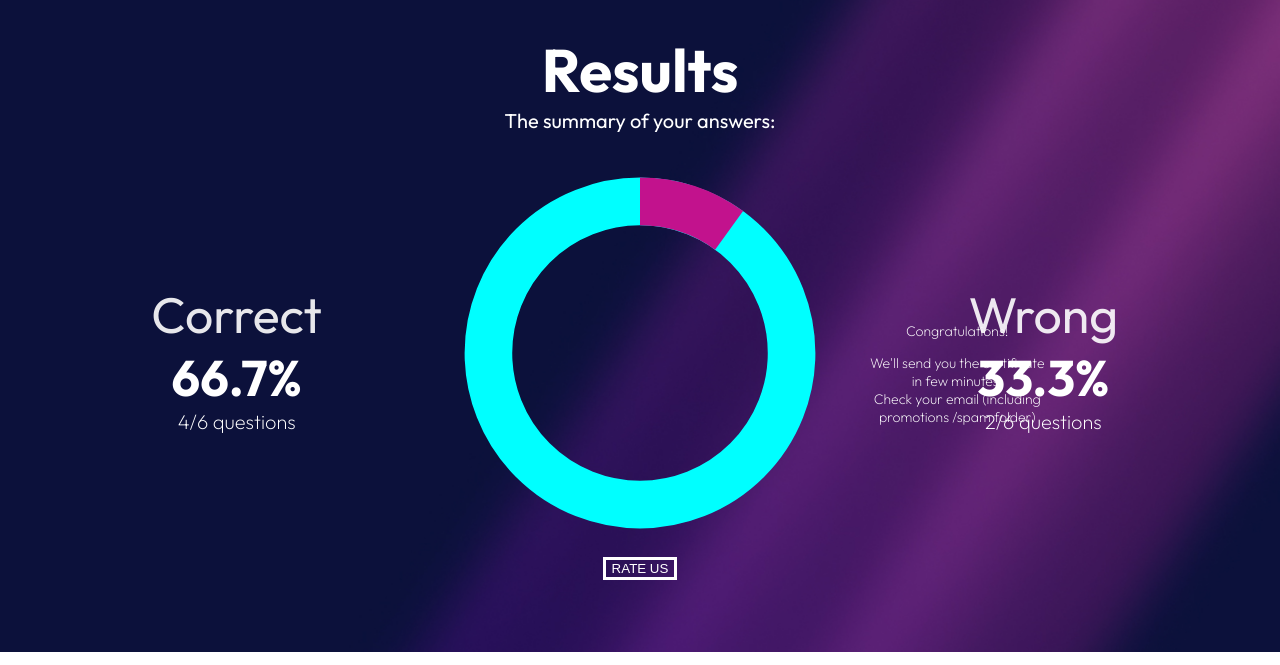
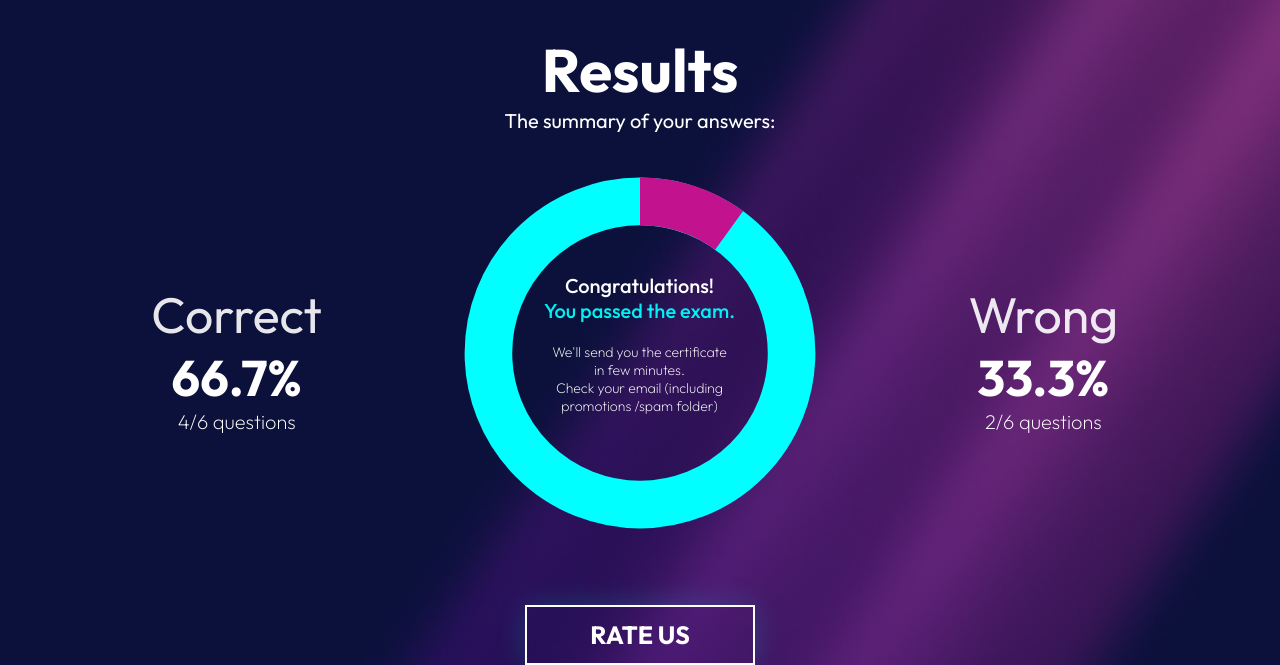
Before and after one commit to DanRusso669/BW-1, a plain HTML site: page resultspages.html in a window 1280 px wide. Shown: the part 148-813 px from the top of the page. Drawn offline with Linux system fonts and the light colour scheme.

Commit message:
adds fixes to center text

```diff
--- a/assets/style-resultspages.css
+++ b/assets/style-resultspages.css
@@ -64,8 +64,8 @@ section {
 
 #centerText {
   position: absolute;
-  left: 870px;
-  top: 470px;
+  padding-left: 6.5rem;
+  padding-top: 7.5rem;
   font-size: 14px;
 }
 
@@ -74,7 +74,19 @@ section {
   font-weight: 200;
 }
 
-#centerText p {
+#firstCenterText {
+  font-size: 20px;
+  font-weight: 500;
+  margin-bottom: 0;
+}
+
+#secondCenterText {
+  font-size: 20px;
+  font-weight: 500;
+  color: #01f0f3;
+}
+
+#thirdCenterText {
   font-weight: 200;
 }
 
@@ -82,3 +94,16 @@ section {
   font-size: 20px;
   font-weight: 200;
 }
+
+button {
+  width: 230px;
+  height: 60px;
+  border: 2px solid white;
+  font-family: "Outfit", sans-serif;
+  font-optical-sizing: auto;
+  font-weight: bold;
+  font-size: 25px;
+  box-shadow: 0px 0px 30px #00ffff2a;
+  margin-top: 3rem;
+  cursor: pointer;
+}
--- a/resultspages.html
+++ b/resultspages.html
@@ -25,15 +25,17 @@
           <h2><!--Percentuali di giuste da mettere con js-->66.7%</h2>
           <p><!--numero di giuste da mettere con js-->4/6 questions</p>
         </div>
-        <div id="centerText" class="inline">
-          <p>Congratulations!</p>
-          <p>
-            We'll send you the certificate
-            <br />in few minutes. <br />Check your email (including <br />
-            promotions /spam folder)
-          </p>
-        </div>
         <div id="ciambella" class="inline">
+          <div id="centerText" class="inline">
+            <p id="firstCenterText">Congratulations!</p>
+            <p id="secondCenterText">You passed the exam.</p>
+            <p id="thirdCenterText">
+              We'll send you the certificate
+              <br />in few minutes. <br />Check your email (including <br />
+              promotions /spam folder)
+            </p>
+          </div>
+
           <svg width="400px" height="400px" viewBox="0 0 42 42" class="donut">
             <circle class="donut-hole" cx="21" cy="21" r="15.91549430918954" fill="transparent"></circle>
             <circle class="donut-ring" cx="21" cy="21" r="15.91549430918954" fill="transparent" stroke="#00ffff" stroke-width="5"></circle>
@@ -59,7 +61,7 @@
         </div>
       </section>
       <footer>
-        <a href="#">
+        <a href="./feedback.html">
           <button>RATE US</button>
         </a>
         <!--dentro l'href dobbiamo mettere il link della pagina dopo-->
```
